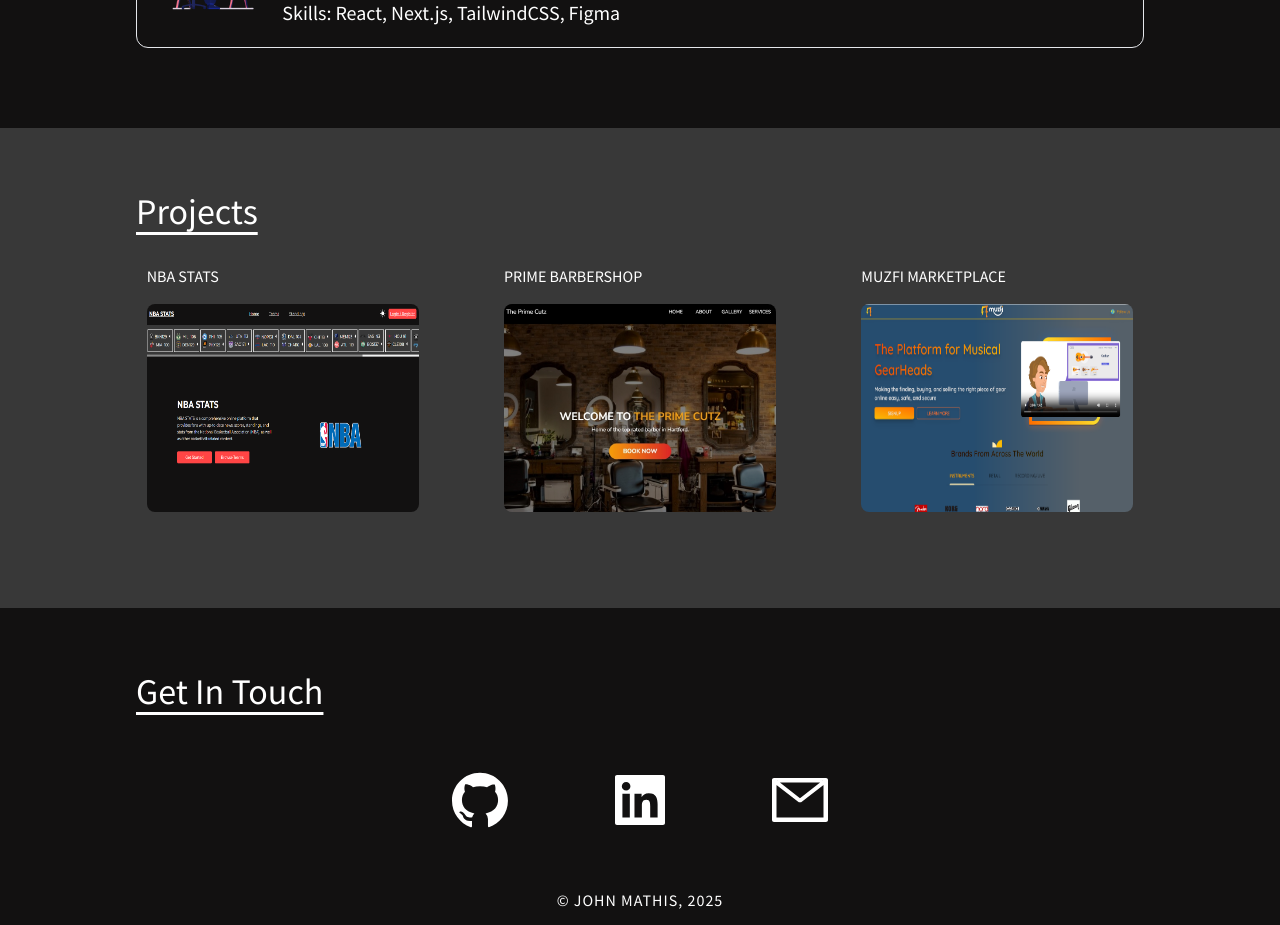
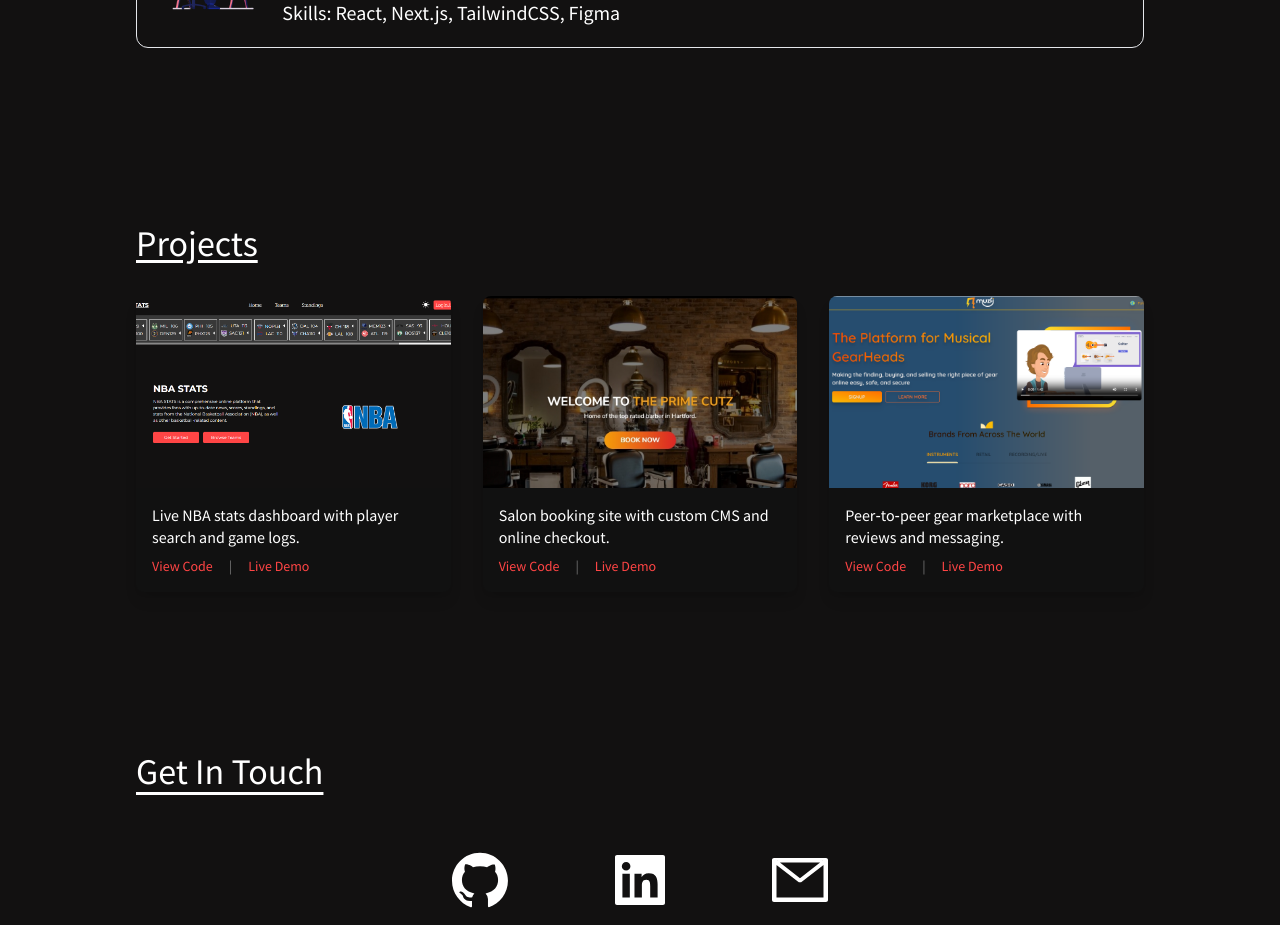
Before and after one commit to john-mathis/portfolio, a React (Create React App) app: page / in a window 1280 px wide. Shown: the part 1100-2025 px from the top of the page. Built offline with nearby package versions, Linux system fonts and the light colour scheme.

Commit message:
project changes

```diff
--- a/src/Components/ProjectData/ProjectData.js
+++ b/src/Components/ProjectData/ProjectData.js
@@ -1,27 +1,34 @@
-import NBA from "..//..//assets/nba-project.png";
-import Barbershop from "..//..//assets/barbershop-project.jpg";
-import Muzfi from "..//..//assets/muzfi-project.png";
+import NBA from "../../assets/nba-project.png";
+import Prime from "../../assets/barbershop-project.jpg";
+import Muzfi from "../../assets/muzfi-project.png";
 
-export const ProjectData = [
+export const projects = [
   {
-    name: "NBA STATS ",
-    github: "https://github.com/john-mathis/NBA",
-    live: "https://the-nba-stats.netlify.app/",
-    img: NBA,
-    description:
-      "Created with MongoDB, Express, ReactJS, and NodeJS. -----------NOTE: Login/Signup times are delayed due to server adjustment. ",
+    id: "nba",
+    title: "NBA Stats",
+    image: NBA,
+    liveUrl: "https://the-nba-stats.netlify.app/",
+    repoUrl: "https://github.com/john-mathis/NBA",
+    stack: "MongoDB · Express · React · Node.js",
+    description: "Live NBA stats dashboard with player search and game logs.",
   },
   {
-    name: "Prime Barbershop ",
-    github: "https://github.com/john-mathis/Barbershop",
-    live: "https://barbershop-omega.vercel.app/",
-    img: Barbershop,
-    description: "Created using Next.js, TypeScript, and TailwindCSS.",
+    id: "prime",
+    title: "Prime Barbershop",
+    image: Prime,
+    liveUrl: "https://barbershop-omega.vercel.app/",
+    repoUrl: "https://github.com/john-mathis/Barbershop",
+    stack: "Next.js · TailwindCSS · Stripe API",
+    description: "Salon booking site with custom CMS and online checkout.",
   },
   {
-    name: "Muzfi Marketplace ",
-    live: "https://muzfi.com/",
-    img: Muzfi,
-    description: "Created using ReactJS.",
+    id: "muzfi",
+    title: "Muzfi Marketplace",
+    image: Muzfi,
+    liveUrl: "https://muzfi.com/",
+    repoUrl: "",
+    stack: "React · Node.js · PostgreSQL",
+    description: "Peer‑to‑peer gear marketplace with reviews and messaging.",
   },
 ];
+export default projects;
--- a/src/Components/Projects/Projects.js
+++ b/src/Components/Projects/Projects.js
@@ -1,62 +1,63 @@
+// src/components/Projects.jsx
 import React from "react";
-import "..//Projects/Projects.css";
-import { FiGithub } from "react-icons/fi";
-import { CgExport } from "react-icons/cg";
-import { ProjectData } from "../ProjectData/ProjectData";
+import { projects } from "../ProjectData/ProjectData";
 
-const Projects = () => {
-  const displayProjectInfo = ProjectData.map((display) => {
-    return (
-      <React.Fragment key={display.name}>
-        <div className="relative max-w-xs project-card">
-          <p className="uppercase mb-4">{display.name}</p>
+const ProjectCard = ({ image, title, stack, description, liveUrl, repoUrl }) => (
+  <a
+    href={liveUrl}
+    target="_blank"
+    rel="noopener noreferrer"
+    className="group block overflow-hidden rounded-lg shadow-lg"
+  >
+    <div className="relative">
       <img
-            className="min-h-[13rem] max-h-[13rem] min-w-[17rem] max-w-[17rem] rounded-lg"
-            src={display.img}
-            alt="screenshot of projects"
+        src={image}
+        alt={title}
+        className="w-full h-48 object-cover transition-transform duration-300 group-hover:scale-105"
       />
-          <div className="card-overlay flex flex-col justify-center items-center absolute top-10 left-0 right-0 bottom-0 opacity-0 bg-[var(--transparent-black)] ease-in duration-300">
-            <div className="text-center font-bold underline">
-              {display.name}
+      <div className="absolute inset-0 bg-black bg-opacity-60 flex flex-col justify-end p-4 opacity-0 group-hover:opacity-100 transition-opacity">
+        <h3 className="text-white text-xl font-semibold">{title}</h3>
+        <p className="text-neutral-300 text-sm">{stack}</p>
       </div>
-            <div className="text-center font-bold mb-4 px-3 text-base	my-2">
-              {display.description}
     </div>
-            <div className="flex flex-row">
-              <a target="blank" href={display.github}>
-                <FiGithub
-                  className={` ${
-                    display.github
-                      ? "w-10 h-16 mx-6 hover:bg-[var(--icon-light-hover)]"
-                      : "hidden"
-                  } `}
-                />
+    <div className="p-4 bg-[#111]">
+      <p className="text-white text-base mb-2 leading-snug">{description}</p>
+      <div className="flex space-x-4">
+        <a
+          href={repoUrl}
+          target="_blank"
+          rel="noopener noreferrer"
+          className="text-sm text-[var(--red)] hover:underline"
+        >
+          View Code
         </a>
-
-              <a target="_blank" href={display.live} rel="noreferrer">
-                <CgExport className="w-10 h-16 mx-6 hover:bg-[var(--icon-light-hover)]" />
+        <span className="text-sm text-neutral-500">|</span>
+        <a
+          href={liveUrl}
+          target="_blank"
+          rel="noopener noreferrer"
+          className="text-sm text-[var(--red)] hover:underline"
+        >
+          Live Demo
         </a>
       </div>
     </div>
-        </div>
-      </React.Fragment>
+  </a>
 );
-  });
 
-  return (
-    <>
-      <div className="bg-[var(--dark-grey)] pb-12">
-        <div className="max-container-width">
-          <h3 className="text-3xl md:text-4xl my-8 underline underline-offset-[var(--text-underline-spacing)]">
+const Projects = () => (
+  <section className=" py-16 px-4">
+    <div className="max-container-width mx-auto">
+      <h3 className="text-3xl md:text-4xl mb-8 underline underline-offset-4 text-white">
         Projects
       </h3>
-          <div className="relative grid place-items-center grid-cols-1 my-4 mx-auto gap-16 max-w-5xl md:grid-cols-2 lg:grid-cols-3">
-            {displayProjectInfo}
+      <div className="grid grid-cols-1 sm:grid-cols-2 lg:grid-cols-3 gap-8">
+        {projects.map((proj) => (
+          <ProjectCard key={proj.id} {...proj} />
+        ))}
       </div>
     </div>
-      </div>
-    </>
+  </section>
 );
-};
 
 export default Projects;
```
Lines whose indentation alone changed are shown as unchanged.
